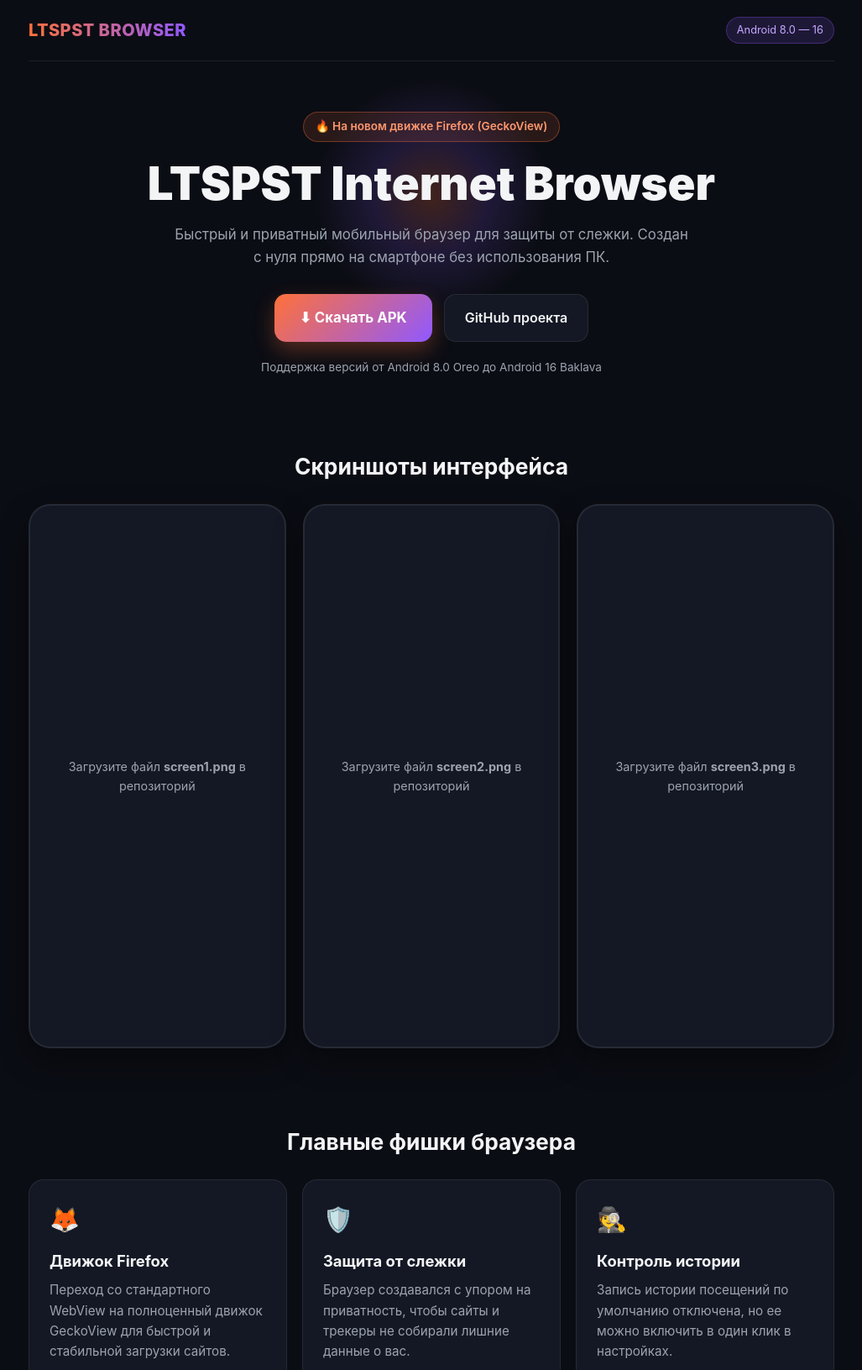
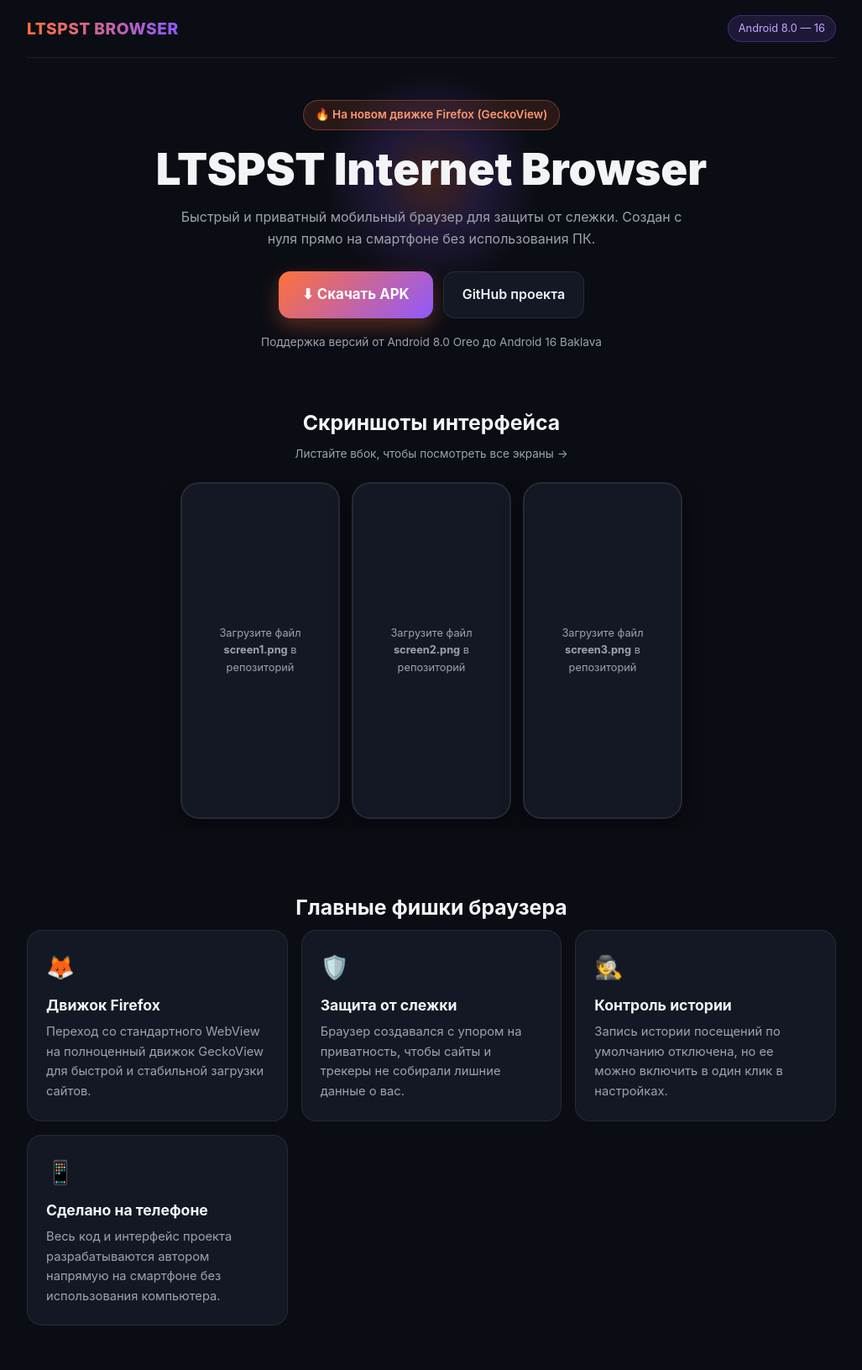
Before and after one commit to LTSPST/LTSPST-Internet-Browser, a plain HTML site: page index.html in a window 1280 px wide. Shown: the top 1631 px of the page at 84% size, without its empty margins (126-1153 px from the left). Drawn offline with Linux system fonts and the light colour scheme.

Commit message:
Update index.html

```diff
--- a/index.html
+++ b/index.html
@@ -34,12 +34,11 @@
     .container {
       max-width: 1000px;
       margin: 0 auto;
-      padding: 0 20px;
+      padding: 0 18px;
     }
 
-    /* Шапка */
     header {
-      padding: 20px 0;
+      padding: 18px 0;
       border-bottom: 1px solid var(--border);
       display: flex;
       justify-content: space-between;
@@ -47,7 +46,7 @@
     }
 
     .logo {
-      font-size: 1.25rem;
+      font-size: 1.2rem;
       font-weight: 800;
       letter-spacing: 0.5px;
       background: linear-gradient(90deg, var(--accent1), var(--accent2));
@@ -64,21 +63,20 @@
       border: 1px solid rgba(144, 89, 255, 0.3);
     }
 
-    /* Главный экран */
     .hero {
       text-align: center;
-      padding: 60px 0 40px;
+      padding: 50px 0 30px;
       position: relative;
     }
 
     .hero::before {
       content: "";
       position: absolute;
-      top: 20px;
+      top: 15px;
       left: 50%;
       transform: translateX(-50%);
-      width: 280px;
-      height: 280px;
+      width: 260px;
+      height: 260px;
       background: radial-gradient(circle, rgba(255, 113, 57, 0.22), rgba(144, 89, 255, 0.15), transparent 70%);
       z-index: -1;
       pointer-events: none;
@@ -93,37 +91,36 @@
       color: #ff986e;
       font-size: 0.85rem;
       font-weight: 600;
-      margin-bottom: 18px;
+      margin-bottom: 16px;
     }
 
     h1 {
-      font-size: clamp(2rem, 6vw, 3.4rem);
+      font-size: clamp(1.9rem, 6vw, 3.3rem);
       font-weight: 900;
       line-height: 1.15;
-      margin-bottom: 16px;
+      margin-bottom: 14px;
     }
 
     .hero p {
-      max-width: 620px;
-      margin: 0 auto 30px;
+      max-width: 600px;
+      margin: 0 auto 26px;
       color: var(--muted);
-      font-size: 1.05rem;
+      font-size: 1rem;
     }
 
-    /* Кнопки */
     .buttons {
       display: flex;
       flex-wrap: wrap;
       justify-content: center;
-      gap: 14px;
-      margin-bottom: 20px;
+      gap: 12px;
+      margin-bottom: 18px;
     }
 
     .btn-primary {
       display: inline-flex;
       align-items: center;
       gap: 10px;
-      padding: 15px 30px;
+      padding: 14px 28px;
       border-radius: 14px;
       font-size: 1.05rem;
       font-weight: 700;
@@ -131,18 +128,12 @@
       text-decoration: none;
       background: linear-gradient(135deg, var(--accent1), var(--accent2));
       box-shadow: 0 10px 25px rgba(255, 113, 57, 0.3);
-      transition: transform 0.2s, box-shadow 0.2s;
-    }
-
-    .btn-primary:hover {
-      transform: translateY(-2px);
-      box-shadow: 0 14px 30px rgba(144, 89, 255, 0.4);
     }
 
     .btn-secondary {
       display: inline-flex;
       align-items: center;
-      padding: 15px 24px;
+      padding: 14px 22px;
       border-radius: 14px;
       font-size: 1rem;
       font-weight: 600;
@@ -150,11 +141,6 @@
       text-decoration: none;
       background: var(--card);
       border: 1px solid var(--border);
-      transition: background 0.2s;
-    }
-
-    .btn-secondary:hover {
-      background: #1c2233;
     }
 
     .req-note {
@@ -162,90 +148,116 @@
       color: var(--muted);
     }
 
-    /* Секции */
     section {
-      padding: 45px 0;
+      padding: 36px 0;
     }
 
     h2 {
-      font-size: 1.65rem;
-      margin-bottom: 24px;
+      font-size: 1.55rem;
+      margin-bottom: 6px;
       text-align: center;
     }
 
-    /* Скриншоты */
-    .screenshots-grid {
-      display: grid;
-      grid-template-columns: repeat(auto-fit, minmax(220px, 1fr));
-      gap: 20px;
+    .swipe-hint {
+      text-align: center;
+      font-size: 0.85rem;
+      color: var(--muted);
+      margin-bottom: 18px;
+    }
+
+    /* Строго одна горизонтальная строчка с прокруткой */
+    .screenshots-row {
+      display: flex;
+      flex-direction: row;
+      flex-wrap: nowrap;
+      gap: 14px;
+      overflow-x: auto;
+      scroll-snap-type: x mandatory;
+      -webkit-overflow-scrolling: touch;
+      padding: 4px 2px 14px;
+    }
+
+    .screenshots-row::-webkit-scrollbar {
+      height: 5px;
+    }
+
+    .screenshots-row::-webkit-scrollbar-thumb {
+      background: rgba(144, 89, 255, 0.5);
+      border-radius: 10px;
+    }
+
+    @media (min-width: 760px) {
+      .screenshots-row {
+        justify-content: center;
+      }
     }
 
     .phone-frame {
+      flex: 0 0 190px;
+      width: 190px;
+      scroll-snap-align: start;
       background: var(--card);
       border: 2px solid var(--border);
-      border-radius: 26px;
-      padding: 10px;
-      box-shadow: 0 15px 35px rgba(0, 0, 0, 0.4);
+      border-radius: 22px;
+      padding: 7px;
+      box-shadow: 0 10px 24px rgba(0, 0, 0, 0.45);
       aspect-ratio: 9 / 19;
       display: flex;
       align-items: center;
       justify-content: center;
       overflow: hidden;
-      position: relative;
     }
 
     .phone-frame img {
       width: 100%;
       height: 100%;
       object-fit: cover;
-      border-radius: 18px;
+      border-radius: 16px;
       display: block;
     }
 
     .placeholder-text {
       text-align: center;
       color: var(--muted);
-      font-size: 0.9rem;
-      padding: 20px;
+      font-size: 0.8rem;
+      padding: 12px;
     }
 
-    /* Преимущества */
     .features-grid {
       display: grid;
-      grid-template-columns: repeat(auto-fit, minmax(240px, 1fr));
-      gap: 18px;
+      grid-template-columns: repeat(auto-fit, minmax(230px, 1fr));
+      gap: 16px;
     }
 
     .feature-card {
       background: var(--card);
       border: 1px solid var(--border);
       border-radius: 18px;
-      padding: 24px;
+      padding: 22px;
     }
 
     .feature-icon {
-      font-size: 1.8rem;
-      margin-bottom: 12px;
+      font-size: 1.7rem;
+      margin-bottom: 10px;
     }
 
     .feature-card h3 {
-      font-size: 1.15rem;
-      margin-bottom: 8px;
+      font-size: 1.1rem;
+      margin-bottom: 6px;
     }
 
     .feature-card p {
       color: var(--muted);
-      font-size: 0.95rem;
+      font-size: 0.92rem;
     }
 
-    /* Подвал */
     footer {
       text-align: center;
-      padding: 35px 0;
+      padding: 30px 0;
       border-top: 1px solid var(--border);
       color: var(--muted);
-      font-size: 0.9rem;
-      margin-top: 30px;
+      font-size: 0.88rem;
+      margin-top: 24px;
     }
   </style>
 </head>
@@ -264,11 +276,9 @@
         <p>Быстрый и приватный мобильный браузер для защиты от слежки. Создан с нуля прямо на смартфоне без использования ПК.</p>
 
         <div class="buttons">
-          <!-- ЗАМЕНИТЕ ССЫЛКУ НИЖЕ НА ПРЯМУЮ ССЫЛКУ СКАЧИВАНИЯ APK -->
           <a href="https://github.com" class="btn-primary">
             ⬇ Скачать APK
           </a>
-          <!-- ЗАМЕНИТЕ ССЫЛКУ НА ВАШ TELEGRAM ИЛИ YOUTUBE -->
           <a href="https://github.com" class="btn-secondary">
             GitHub проекта
           </a>
@@ -278,7 +288,8 @@
 
       <section>
         <h2>Скриншоты интерфейса</h2>
-        <div class="screenshots-grid">
+        <div class="swipe-hint">Листайте вбок, чтобы посмотреть все экраны →</div>
+        <div class="screenshots-row">
           <div class="phone-frame">
             <img src="screen1.png" alt="Главный экран LTSPST Browser" onerror="this.style.display='none'; this.nextElementSibling.style.display='block';">
             <div class="placeholder-text" style="display:none;">Загрузите файл <b>screen1.png</b> в репозиторий</div>
```
